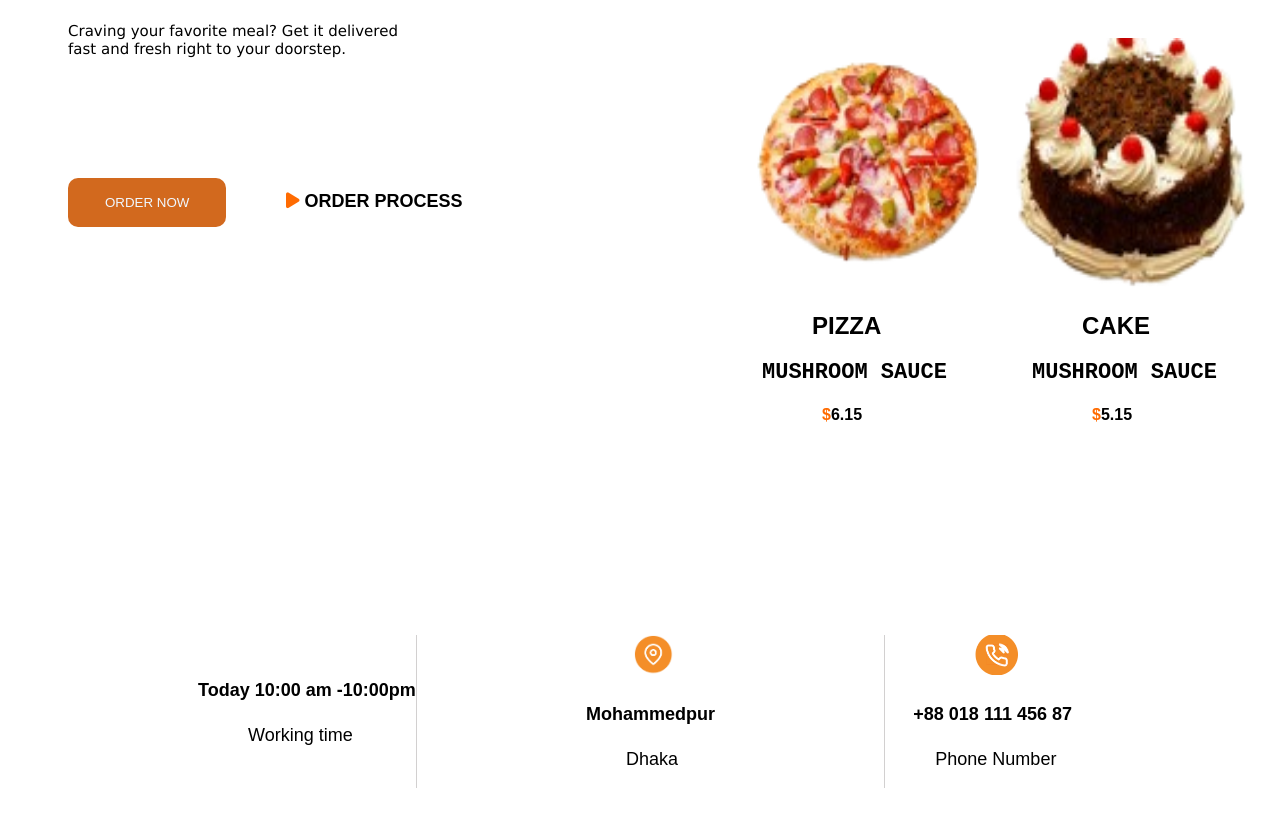
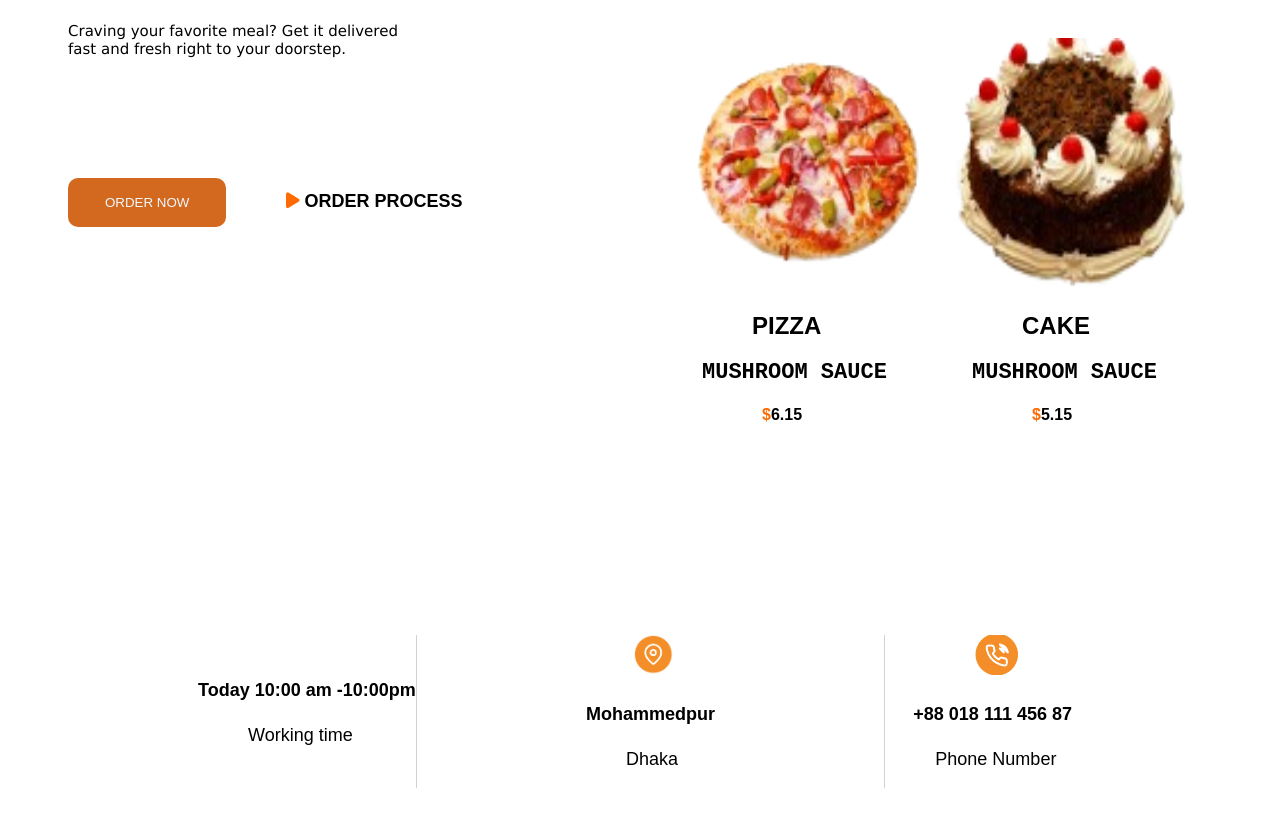
Before and after one commit to youknowmeright/Dev-Dine, a plain HTML site: page index.html in a window 1280 px wide. Shown: the part 548-1362 px from the top of the page. Drawn offline with Linux system fonts and the light colour scheme.

Commit message:
modify 2

```diff
--- a/style.css
+++ b/style.css
@@ -172,13 +172,14 @@ input:focus {
     gap: 0px;
   justify-content: space-between;
     padding: 0;
+    padding-right: 70px;
 
 }
 
 
 .header-image2
 {
-    padding-right: 10px;
+
     padding-top: 50px;
     gap: 20px;
 }
```
